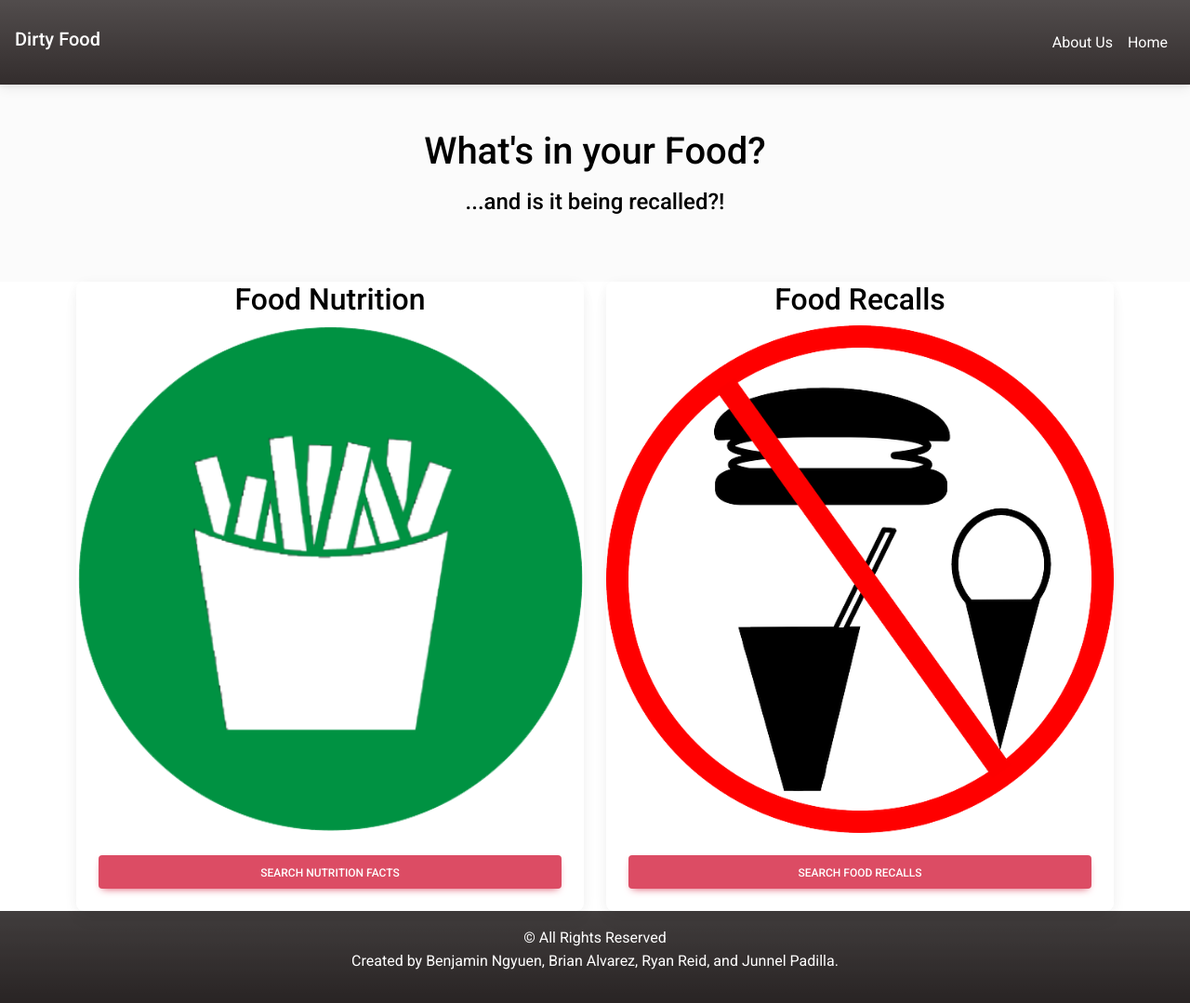
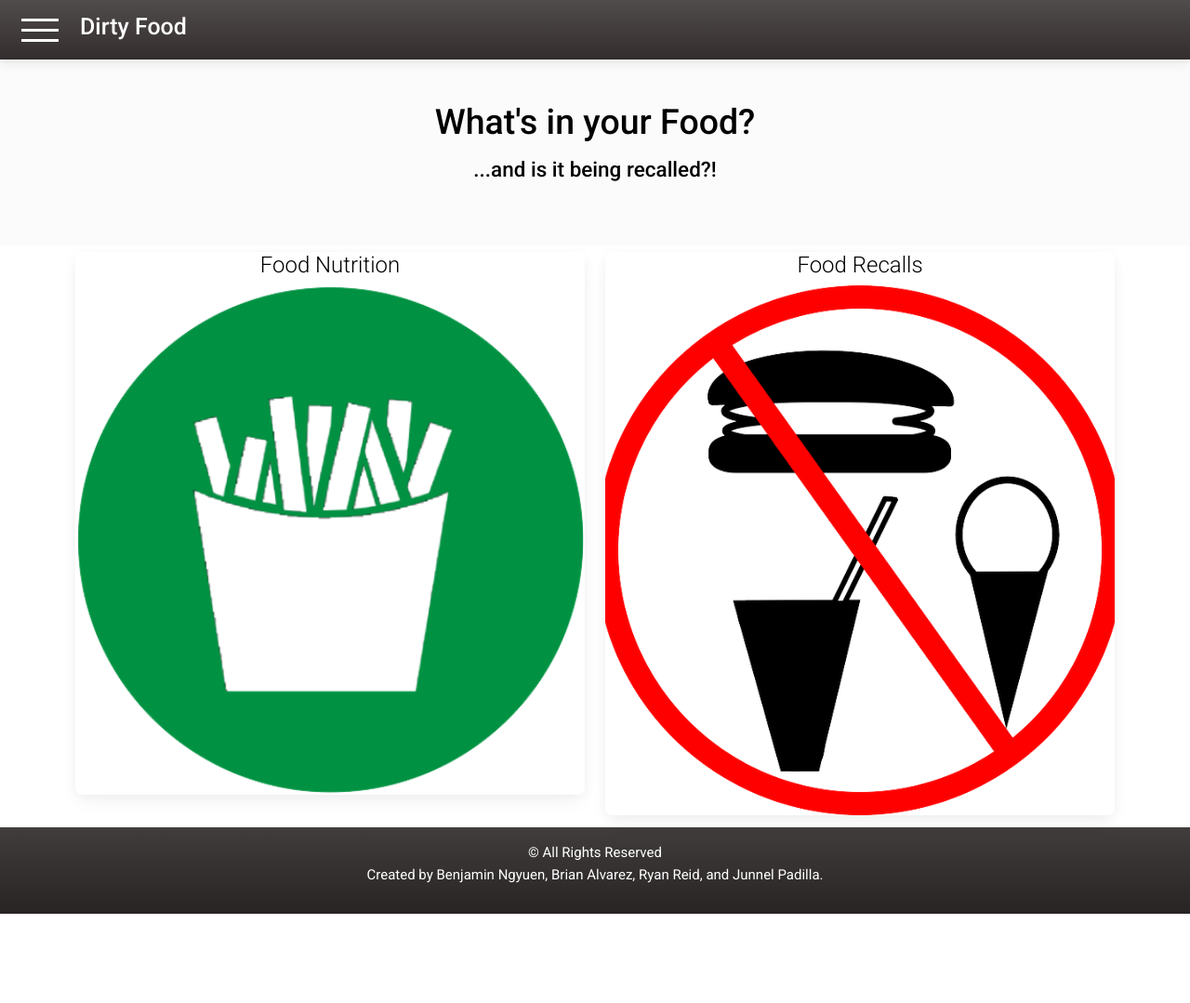
Before and after one commit to BrianAlvarezMagana/Project_01, a plain HTML site: page index.html in a window 1280 px wide. Shown: the whole page at 93% size. After the commit the page ends 983 px from the top, so only its background shows below. Drawn offline with nearby package versions, Linux system fonts and the light colour scheme.

Commit message:
added side bar including all clickable content

```diff
--- a/assets/app.js
+++ b/assets/app.js
@@ -1,8 +1,20 @@
-let searchNu = document.getElementById("search-nutritions");
-let searchRe = document.getElementById("search-recalls");
+let searchHome = document.getElementById("link-search-home");
+let searchNu = document.getElementById("link-search-nutrition");
+let searchRe = document.getElementById("link-search-recall");
 let nutritionalCon = document.querySelector(".nutritional-container");
 let recallCon = document.querySelector(".recall-container");
 let mainCont = document.getElementById("main-container");
+
+searchHome.addEventListener("click", () => {
+    let nutriImg = "./assets/images/nutri-page-loading.gif";
+    swal ({
+        icon: nutriImg,
+        button: false,
+        timer: 2000
+    }).then ((nutri) => {
+        window.location.reload();
+    })
+})
 
 searchNu.addEventListener("click", () => {
     let nutriImg = "./assets/images/nutri-page-loading.gif";
@@ -12,6 +24,7 @@ searchNu.addEventListener("click", () => {
         timer: 2000
     }).then ((nutri) => {
         nutritionalCon.style.display = "block";
+        recallCon.style.display = "none";
         mainCont.style.display = "none";
     })
 })
@@ -24,6 +37,12 @@ searchRe.addEventListener("click", () => {
         timer: 2000
     }).then ((nutri) => {
         recallCon.style.display = "block";
+        nutritionalCon.style.display = "none";
         mainCont.style.display = "none";
     })
 })
+
+document.addEventListener('DOMContentLoaded', function() {
+    var elems = document.querySelector('.sidenav');
+    M.Sidenav.init(elems);
+  });
--- a/assets/style.css
+++ b/assets/style.css
@@ -1,7 +1,26 @@
+* {
+    padding: 0;
+    margin: 0;
+}
+
+a {
+    display: block;
+    padding-left: 1em;
+    font-family: Apple Chancery, cursive;
+    font-size: 20px;
+    font-style: italic;
+    text-align: center;
+    justify-content: center;
+}
+
 .card-img-top {
     width: 100%;
     height: 100%;
     object-fit: cover;
+}
+
+.sidenav {
+    list-style-type: none;
 }
 
 .card-img-top2 {
@@ -19,3 +38,76 @@
     width: 100%;
     background-color: transparent;
 }
+
+.menu-hash {
+    float:left;
+    padding-left: 5px;
+    padding-right: 5px;
+}
+
+.menu-hash:hover {
+    cursor: pointer;
+}
+
+.menu-hash:before,
+.menu-hash::after,
+.menu-hash div {
+   display: none;
+   background:white;
+   content: "";
+   display: block;
+   height: 3px;
+   margin: 6.2px 0;
+   transition: 0.3s;
+}
+
+.menu-hash:hover:before {
+    transform: translateY(-3px) rotate(-130deg);
+    background-image: linear-gradient(to right, rgb(120, 119, 119), white);
+}
+
+.menu-hash:hover:after {
+    transform: translateY(3px) rotate(130deg);
+    background-image: linear-gradient(to right, rgb(120, 119, 119), white);
+}
+
+.menu-hash:hover #hash {
+    transform: scale(0);
+}
+
+#hash {
+    width: 40px;
+    background-color: white;
+    margin: 8px 0;
+}
+
+#link-search-home,
+#link-search-nutrition,
+#link-search-recall,
+#link-search-about {
+    color: black;
+    font-size: 20px;
+}
+
+#menu {
+    text-align: center;
+    font-size: 25px;
+    font-family: Apple Chancery, cursive;
+    color: black;
+}
+
+#menu1 {
+    text-align: center;
+    padding-left: 20px;
+    padding-top: 10px;
+    font-size: 15px;
+    font-style: italic;
+}
+
+#title {
+    height: 30px;
+    text-align: center;
+    font-size: 25px;
+    color: white;
+    display: inline;
+}
--- a/index.html
+++ b/index.html
@@ -4,6 +4,7 @@
     <meta charset="UTF-8">
     <meta http-equiv="X-UA-Compatible" content="IE=edge">
     <meta name="viewport" content="width=device-width, initial-scale=1.0">
+    <link rel="stylesheet" href="https://cdnjs.cloudflare.com/ajax/libs/materialize/1.0.0/css/materialize.min.css">
     <link href="https://cdnjs.cloudflare.com/ajax/libs/font-awesome/6.0.0/css/all.min.css"rel="stylesheet"/>
     <!-- Google Fonts -->
     <link href="https://fonts.googleapis.com/css?family=Roboto:300,400,500,700&display=swap" rel="stylesheet"/>
@@ -14,23 +15,29 @@
 </head>
 <body>
 
-  <div class="container-full">
+  <header class="container-full">
     <!--Navbar-->
     <nav class="navbar navbar-expand-lg navbar-light warning-color bg-dark bg-gradient">
       <!-- Navbar brand -->
-      <h1 class="navbar-brand p-3 text-white" href="#" style="text-align: center;">Dirty Food</h1>
+      <h1 id="title">Dirty Food
+      <section href="#" data-target="slide-out" class="menu-hash sidenav-trigger">
+        <div id="hash"></div>
+      </section>
+    </h1>
+    </nav>
+  </header>
 
-      <!-- Links -->
-      <ul class="navbar-nav ms-auto justify-content-end p-3">
-        <li class="nav-item active">
-          <a class="nav-link text-white" href="#">About Us</a>
-        </li>
-        <li class="nav-item active">
-          <a class="nav-link text-white" href="index.html">Home</a>
-        </li>
+
+    <ul id="slide-out" class="sidenav" style="background: linear-gradient(rgb(80, 80, 80), white); width: 25%;">
+      <li id="menu">Menu</li>
+      <hr>
+      <li><a class="waves-effect sidenav-close" href="#!" id="link-search-home">Home</a></li>
+      <li><a class="waves-effect sidenav-close" href="#!" id="link-search-nutrition">Search Nutritional Facts</a></li>
+      <li><a class="waves-effect sidenav-close" href="#!" id="link-search-recall">Search Food Recall</a></li>
+      <li><a class="waves-effect sidenav-close" href="#!" id="link-search-about">About Us</a></li>
+      <hr>
+      <li id="menu1">Made by Awesome Geckos ©</li>
     </ul>
-    </nav>
-  </div>
 <!--/.Navbar-->
 <main>
   <section id="main-container">
@@ -52,9 +59,6 @@
           <img  src="assets/Images/clipartfries.png" class="img-fluid card-img-top" />
           <a href="#!">
           </a>
-        <div class="card-body">
-          <a class="d-flex mx-auto align-items-center justify-content-center btn btn-danger" id="search-nutritions">Search Nutrition Facts</a>
-        </div>
       </div>
       <!-- Card -->
 
@@ -69,10 +73,6 @@
           <img  src="assets/Images/clipartfoodwarning.png" class="img-fluid card-img-top" />
           <a href="#!">
           </a>
-
-        <div class="card-body">
-          <a class="btn mx-auto btn-danger d-flex align-items-center justify-content-center" id="search-recalls">Search Food Recalls</a>
-        </div>
       </div>
       <!-- Card -->
 
@@ -201,8 +201,9 @@
 </div>
 <script type="text/javascript"src="https://cdnjs.cloudflare.com/ajax/libs/mdb-ui-kit/6.2.0/mdb.min.js"></script>
 <script src="https://api.edamam.com/api/nutrition-details?app_id=fb60c395&app_key=16eba24a483d77ac9339bdf40c6e8370&beta=false&force=false"></script>
-<script src="./assets/app.js"></script>
+<script type="text/javascript" src="./assets/app.js"></script>
 <script src="https://unpkg.com/sweetalert/dist/sweetalert.min.js"></script>
+<script src="https://cdnjs.cloudflare.com/ajax/libs/materialize/1.0.0/js/materialize.min.js"></script>
 </body>
 
 </html>
```
Also changed, not shown: 1 other file. Lines whose indentation alone changed are shown as unchanged.
